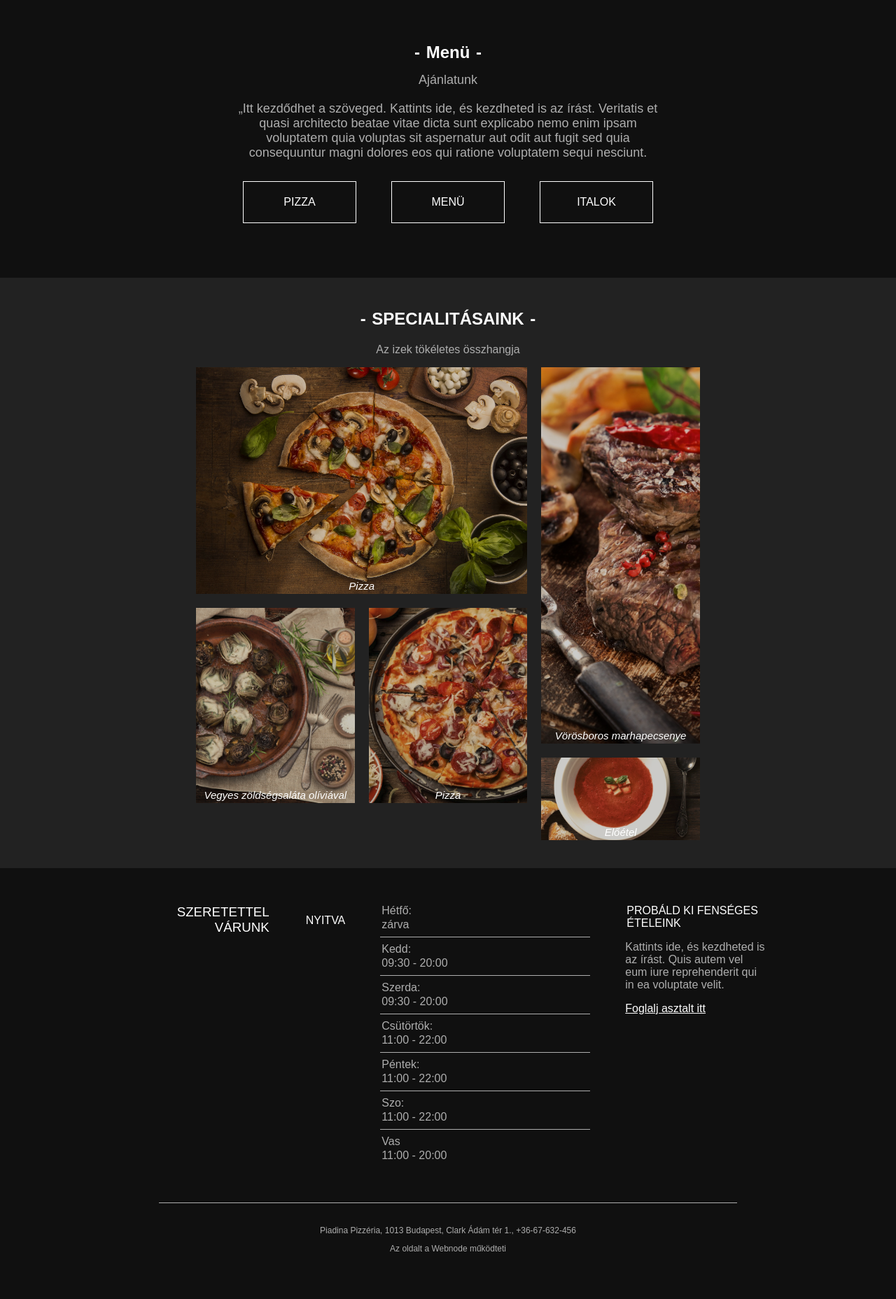
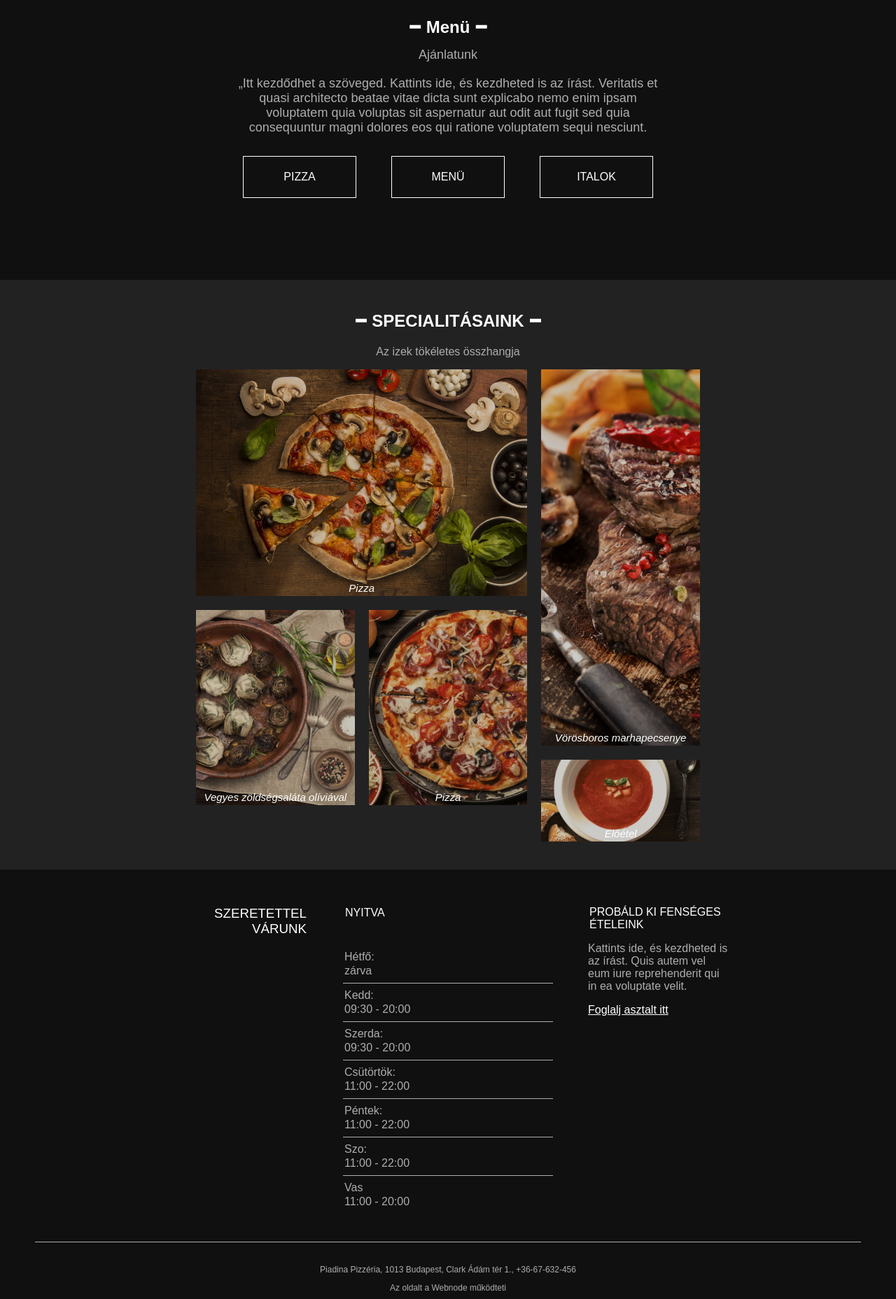
Before and after one commit to chenmester/pizza_weboldal, a plain HTML site: page index.html in a window 1280 px wide. Shown: the part 563-2420 px from the top of the page at 70% size. Drawn offline with Linux system fonts and the light colour scheme.

Commit message:
mobil footer kesz

```diff
--- a/index.html
+++ b/index.html
@@ -33,7 +33,7 @@
             </div>
         </div>
         <div class="menu">
-            <h2>- Menü -</h2>
+            <h2>━ Menü ━</h2>
             <p>Ajánlatunk</p>
             <p>„Itt kezdődhet a szöveged. Kattints ide, és kezdheted is az írást. Veritatis et quasi architecto beatae vitae dicta sunt explicabo nemo enim ipsam voluptatem quia voluptas sit aspernatur aut odit aut fugit sed quia consequuntur magni dolores eos qui ratione voluptatem sequi nesciunt.</p>
             <div class="gombok">
@@ -43,7 +43,7 @@
             </div>
         </div>
         <div class="specialitas">
-            <h2>- SPECIALITÁSAINK -</h2>
+            <h2>━ SPECIALITÁSAINK ━</h2>
             <p>Az izek tökéletes összhangja</p>
                 <div class="kepek">
                     <div class="kep1">
@@ -103,6 +103,7 @@
             <div class="footer">
                 <div class="footer-container">
                     <h3>SZERETETTEL VÁRUNK</h3>
+                    <div id="nyitvatartas">
                         <p class="nyitva">NYITVA</p>
                             <div class="ido">
                                 <p>Hétfő:</p>
@@ -126,6 +127,7 @@
                                 <p>Vas</p>
                                 <p>11:00 - 20:00</p>
                             </div>
+                    </div>
                 <div class="jobb-p">
                     <p class="felso-p">PROBÁLD KI FENSÉGES ÉTELEINK</p>
                     <p class="kozepso-p">Kattints ide, és kezdheted is az írást. Quis autem vel eum iure reprehenderit qui in ea voluptate velit.</p>
--- a/style.css
+++ b/style.css
@@ -72,6 +72,7 @@ a{
     width: auto;
     justify-content: center;
     gap: 30px;
+    height: auto;
 }
 
 .bal-tartalom{
@@ -89,12 +90,12 @@ a{
 }
 
 .menu{
+    padding-top: 30px;
     display: flex;
     flex-direction: column;
     background-color: rgb(16, 16, 16);
-    height: 400px;
+    height: 380px;
     align-items: center;
-    justify-content: center;
 }
 
 .menu p{
@@ -226,8 +227,14 @@ a{
 }
 
 .nyitva{
+    margin: 3px;
     padding-bottom: 40px;
     color: white;
+}
+
+#nyitvatartas{
+    display: flex;
+    flex-direction: column;
 }
 
 .footer-container h3{
@@ -236,8 +243,7 @@ a{
 
 
 .lenti-p{
-    padding: 50px;
-    width: 70%;
+    padding-top: 40px;
     margin: auto;
     text-align: center;
     font-weight: 100;
@@ -264,10 +270,6 @@ h5{
 }
 
 @media (max-width: 992px) {
-
-    .header{
-        width: 100%;
-    }
 
     .jobb{
         display: flex;
@@ -420,7 +422,9 @@ h5{
     }
 
     .footer h3{
+        font-size: 28px;
         width: 100%;
+        padding-top: 20px;
     }
 
     .felso-p{
@@ -453,8 +457,4 @@ h5{
     .jobb-tartalom p{
         width: 100%;
     }
-
-    .header{
-        width: 100%;
-    }
 }
```
Lines whose indentation alone changed are shown as unchanged.
